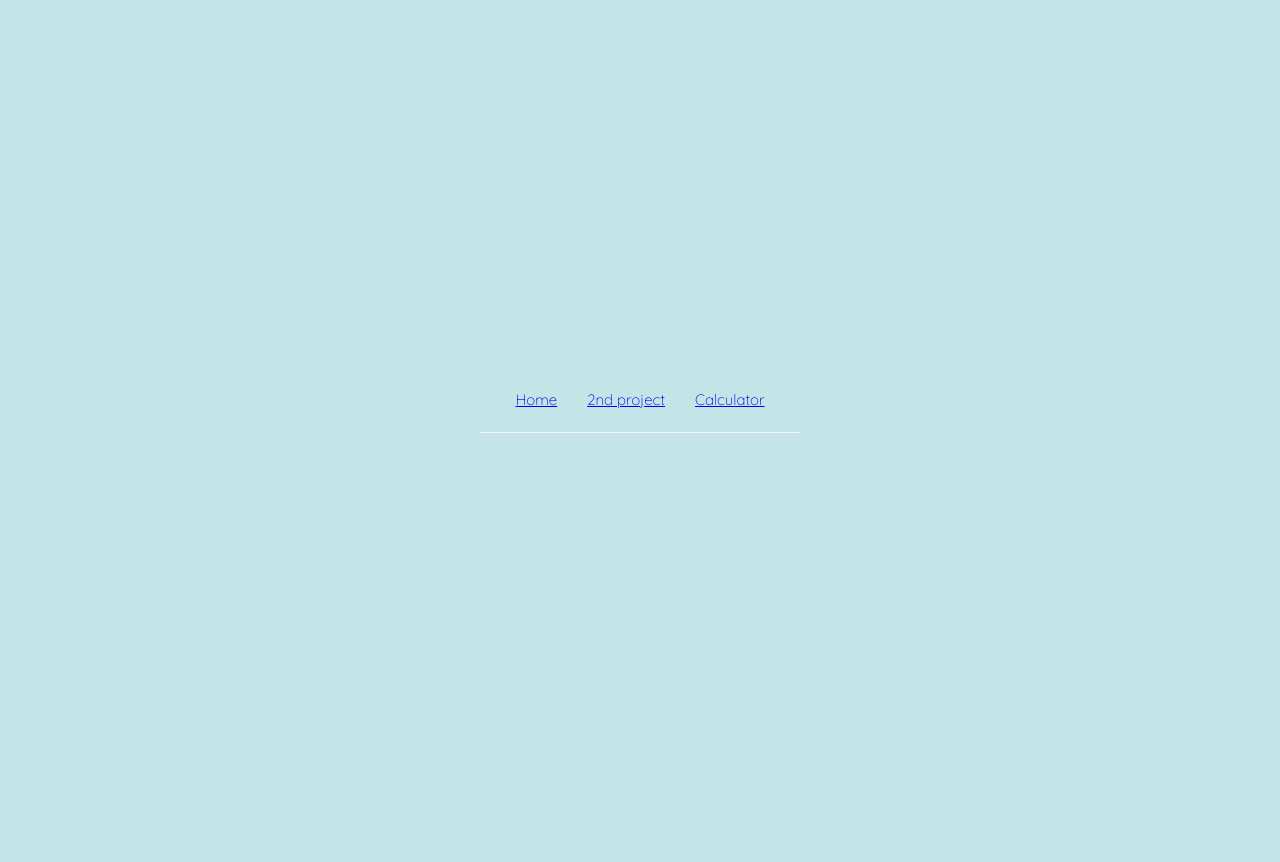
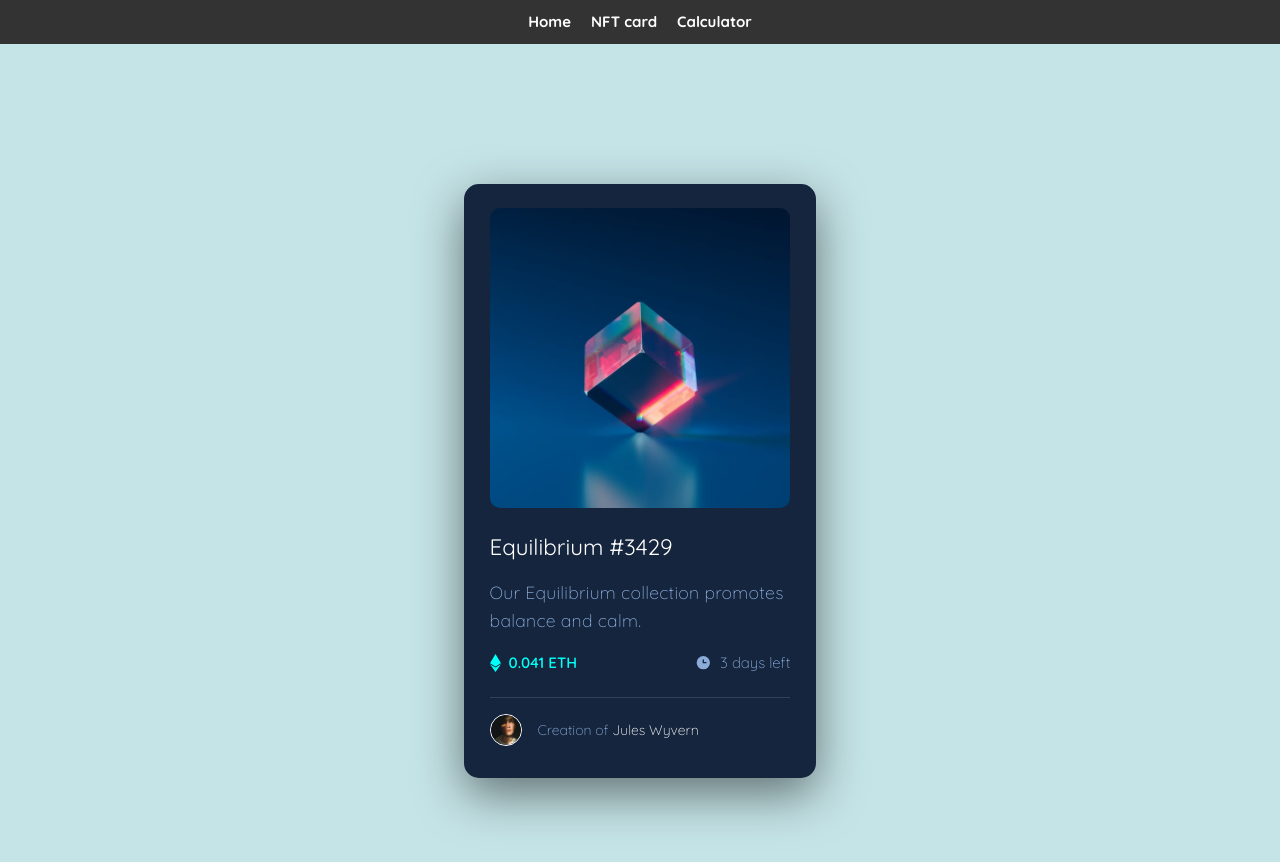
Before and after one commit to owdea/react-rework, a React (Vite) app: page /2nd-project in a window 1280 px wide. Shown: the top 862 px of the page. Before the commit the page ends 800 px from the top, so only its background shows below. Built offline with nearby package versions, Linux system fonts and the light colour scheme.

Commit message:
Working Layout and Navbar

```diff
--- a/package.json
+++ b/package.json
@@ -13,7 +13,8 @@
     "@types/react-router": "^5.1.20",
     "react": "^18.2.0",
     "react-dom": "^18.2.0",
-    "react-router-dom": "^5.3.4"
+    "react-router-dom": "^5.3.4",
+    "styled-components": "^5.3.10"
   },
   "devDependencies": {
     "@types/react": "^18.2.15",
--- a/src/App.tsx
+++ b/src/App.tsx
@@ -1,54 +1,37 @@
 import './App.css'
 import Home from './pages/Home'
-import {BrowserRouter as Router, Route, Link} from "react-router-dom"
+import {BrowserRouter as Router, Route, Switch} from "react-router-dom"
 import NFTCard from './pages/NFTpage'
 import Calculator from './pages/Calculator'
+import Layout from './layouts/Layout'
 
 function App() {
   return (
     <Router>
-      <div>
-        <div>
-          <div className="navbar-content">
-            <div><Link to="/">Home</Link></div>
-            <div><Link to="/2nd project">2nd project</Link></div>
-            <div><Link to="calculator" >Calculator</Link></div>
-          </div>
+      <Layout>
+        <Switch>
           <Route exact path="/">
-            <Home />
+            <Home/>
           </Route>
-          <Route path="/2nd project">
-            <NFTCard />
+          <Route path="/2nd-project">
+            <NFTCard/>
           </Route>
           <Route path="/calculator">
-            <Calculator />
+            <Calculator/>
           </Route>
-        </div>
-      </div>
+        </Switch>
+      </Layout>
     </Router>
-  )
+  );
 }
 
 export default App
-
-
-/*
-<Router>
-      <div className='App'>
-        <div className='content'>
-          <Switch>
-            <Route exact path="/">
-              <Home />
-            </Route>
-            <Route path="/2nd project">
-              <NFTCard />
-            </Route>
-            <Route path="/calculator">
-              <Calculator />
-            </Route>
-          </Switch>
-        </div>
-      </div>
-    </Router>
-    <Router>
-*/
+/*<Router>
+      <Layout>
+        <Switch>
+          <Route path="/" element={<Home />} />
+          <Route path="/2nd-project" element={<NFTCard />} />
+          <Route path="/calculator" element={<Calculator />} />
+        </Switch>
+      </Layout>
+    </Router> */
--- /dev/null
+++ b/src/layouts/Layout.tsx
@@ -0,0 +1,13 @@
+// Layout.jsx
+import Navbar from './components/Navbar.tsx';
+
+const Layout = ({ children }) => {
+  return (
+    <div>
+      <Navbar />
+      {children}
+    </div>
+  );
+};
+
+export default Layout;
--- /dev/null
+++ b/src/layouts/components/Navbar.tsx
@@ -0,0 +1,22 @@
+import { Link } from 'react-router-dom';
+import "../../styles/Navbar.css"
+
+const Navbar = () => {
+  return (
+    <nav>
+      <ul>
+        <li>
+          <Link to="/">Home</Link>
+        </li>
+        <li>
+          <Link to="/2nd-project">NFT card</Link>
+        </li>
+        <li>
+            <Link to="calculator">Calculator</Link>
+        </li>
+      </ul>
+    </nav>
+  );
+};
+
+export default Navbar;
--- /dev/null
+++ b/src/styles/Navbar.css
@@ -0,0 +1,32 @@
+/* Základní styly pro navbar */
+nav {
+    position: fixed;
+    top: 0;
+    left: 0;
+    width: 100%;
+    background-color: #333;
+    color: #fff;
+    text-align: center;
+    padding: 10px 0;
+    z-index: 1000;
+  }
+
+  ul {
+    list-style: none;
+    padding: 0;
+  }
+
+  li {
+    display: inline;
+    margin: 0 10px;
+  }
+
+  a {
+    text-decoration: none;
+    color: #fff;
+    font-weight: bold;
+  }
+
+  a:hover {
+    text-decoration: underline;
+  }
```
Also changed, not shown: 1 other file (tests, documents, lock files or other folders).
